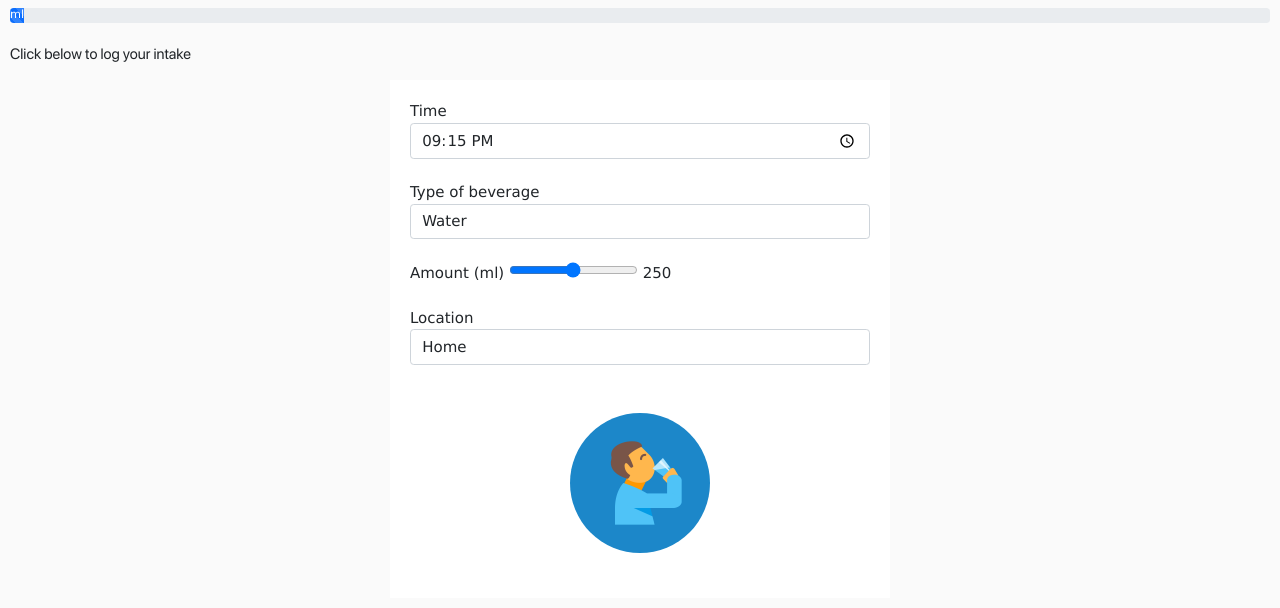
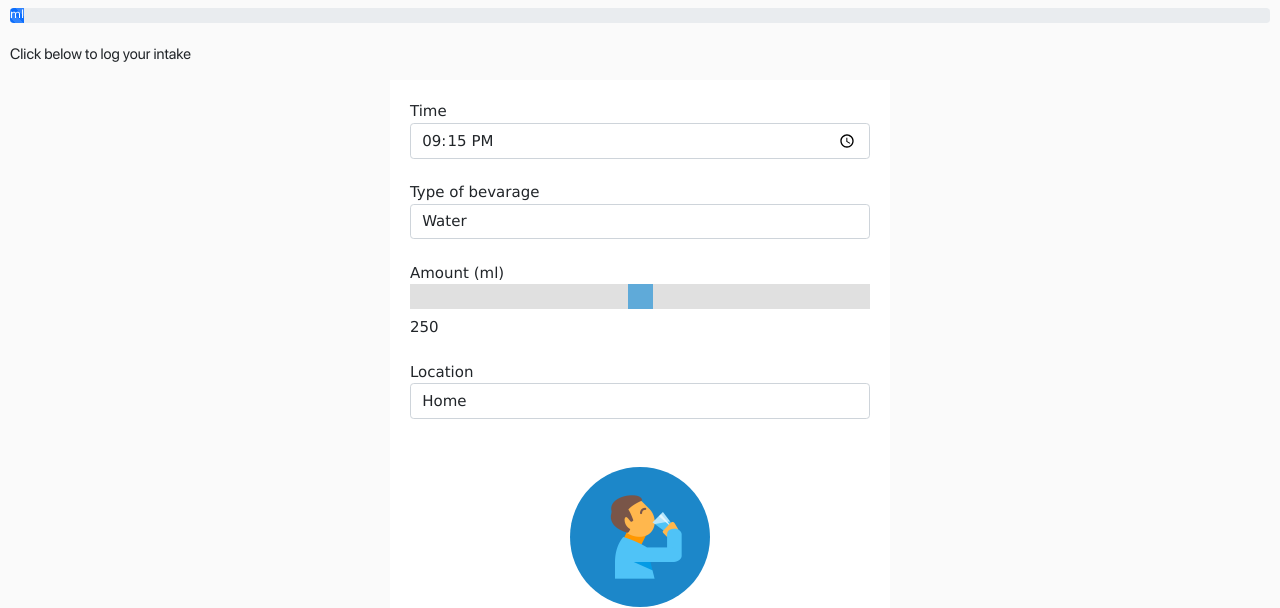
Before and after one commit to marcoplacenti/Drinkify, a Flask app: template drinkify/templates/drink_alt.html in a window 1280 px wide. Shown: the part 159-767 px from the top of the page. Run offline with Flask 2, Linux system fonts and the light colour scheme; the template is opened without the code that fills it, so the values that code supplies are empty; parts of the project's set-up code (start-up, migrations or seed data) failed here and were passed over.

Commit message:
working version 3

```diff
--- a/drinkify/routes.py
+++ b/drinkify/routes.py
@@ -6,8 +6,6 @@
 import uuid
 from datetime import datetime, date
 
-
-#test = ((1, 'Water', 100, '1649070379.648753'), (1, 'Water', 100, '1649070426.912624'), (1, 'Water', 100, '1649070607.295744'), (1, 'Water', 100, '1649070647.2487102'), (1, 'Water', 100, '1649070702.4659996'), (1, 'Water', 100, '1649070723.6206126'), (1, 'Water', 100, '1649070834.7059758'), (1, 'Water', 100, '1649071127.0913403'))
 
 @app.route('/')
 def main():
--- a/drinkify/static/css/drink.css
+++ b/drinkify/static/css/drink.css
@@ -85,3 +85,38 @@
 .openButton:hover {
   opacity: 1;
 }
+
+.slidecontainer {
+  width: 100%;
+}
+
+.slider {
+  -webkit-appearance: none;
+  width: 100%;
+  height: 25px;
+  background: #d3d3d3;
+  outline: none;
+  opacity: 0.7;
+  -webkit-transition: .2s;
+  transition: opacity .2s;
+}
+
+.slider:hover {
+  opacity: 1;
+}
+
+.slider::-webkit-slider-thumb {
+  -webkit-appearance: none;
+  appearance: none;
+  width: 25px;
+  height: 25px;
+  background: #1c87c9;
+  cursor: pointer;
+}
+
+.slider::-moz-range-thumb {
+  width: 25px;
+  height: 25px;
+  background: #1c87c9;
+  cursor: pointer;
+}
--- a/drinkify/templates/drink_alt.html
+++ b/drinkify/templates/drink_alt.html
@@ -37,11 +37,17 @@
             <input type="time" onload="getTime()" class="form-control" id="logTime" name="logTime" REQUIRED>
             <br>
              <div class="form-group">
-                <label for="exampleFormControlSelect1">Type of beverage</label>
+                 <label for="exampleFormControlSelect1">Type of bevarage</label>
+                 <!-- 'Water', 'Coffee', 'Beer', 'Wine', 'Soda', 'Tea', 'Juice', 'Milk' -->
                  <select name="drink" class="form-control" id="exampleFormControlSelect1">
                    <option value="Water" selected="selected">Water</option>
                    <option value="Coffee">Coffee</option>
                    <option value="Beer">Beer</option>
+                   <option value="Wine">Wine</option>
+                   <option value="Soda">Soda</option>
+                   <option value="Tea">Tea</option>
+                   <option value="Juice">Juice</option>
+                   <option value="Milk">Milk</option>
                  </select>
              </div>
              <br>
```
Also changed, not shown: drinkify/rds_db.py (+29 -19 lines). Lines whose indentation alone changed are shown as unchanged.
